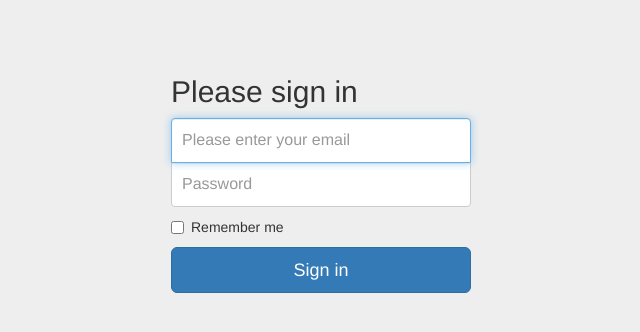
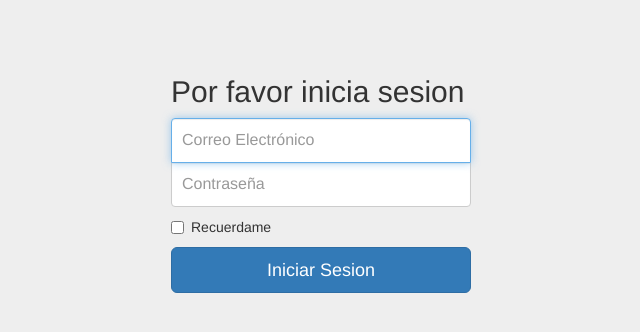
Before and after one commit to ValeriaPerez/38_DOM1, a plain HTML site: page traduccion-formulario/index.html in a window 1280 px wide. Shown: the whole page, without its empty margins (319-959 px from the left). Drawn offline with nearby package versions, Linux system fonts and the light colour scheme.

Commit message:
Primer ejercicio

```diff
--- a/traduccion-formulario/index.html
+++ b/traduccion-formulario/index.html
@@ -30,7 +30,7 @@
         <div class="checkbox">
           <label>
             <input type="checkbox" value="remember-me">
-            <span>Remember me<span>
+            <span>Remember me</span>
           </label>
         </div>
         <button class="btn btn-lg btn-primary btn-block submit-btn" type="submit">Sign in</button>
--- a/traduccion-formulario/js/main.js
+++ b/traduccion-formulario/js/main.js
@@ -0,0 +1,20 @@
+/*var btn = document.createElement("BUTTON");
+var t = document.createTextNode("Español");
+btn.appendChild(t);
+document.body.appendChild(btn);
+*/
+
+//h2
+var a = document.getElementById('form-signin-heading');
+a.innerHTML='Por favor inicia sesion';
+
+// inputs
+document.getElementById('inputEmail').placeholder='Correo Electrónico';
+
+document.getElementById('inputPassword').placeholder='Contraseña';
+
+//check
+document.getElementsByTagName('span')[0].textContent='Recuerdame';
+
+//boton
+document.getElementsByTagName('button')[0].textContent='Iniciar Sesion';
```
